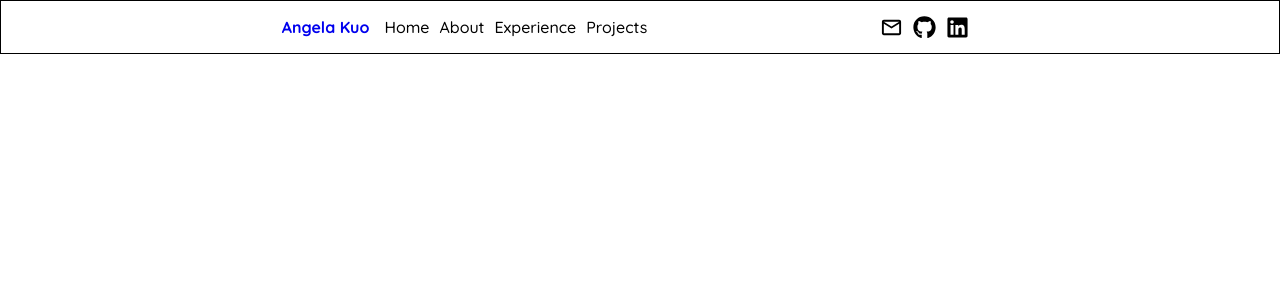
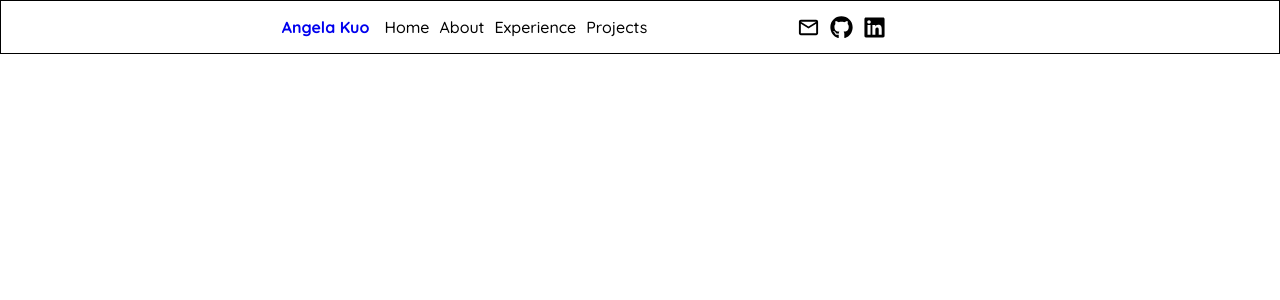
Before and after one commit to angela420A/Angela, a React (Vite) app: page / in a window 1280 px wide. Shown: the top 300 px of the page. Built offline with nearby package versions, Linux system fonts and the light colour scheme.

Commit message:
fix/.navbar-content width size

```diff
--- a/src/styles/NavBar.css
+++ b/src/styles/NavBar.css
@@ -16,8 +16,12 @@
     font-weight: bold;
 }
 
+/* .logo > a:active{
+    color: blue;
+} */
+
 .navbar-content {
-    width: 70%;
+    width: 40%;
     display: flex;
     justify-content: space-between;
     font-weight: 500;
@@ -36,10 +40,6 @@
     cursor: pointer;
 }
 
-.nav-connect{
-    margin: 0 300px 0 0;
-}
-
 .nav-connect > div{
     margin: 5px 10px 0 0;
 }
```
